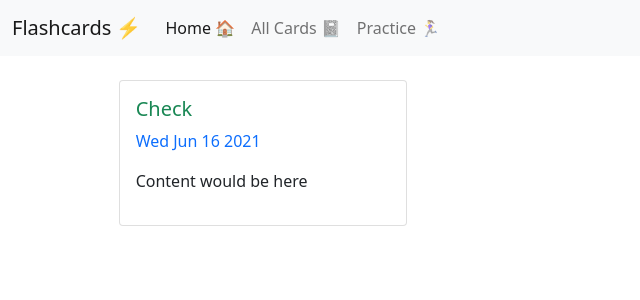
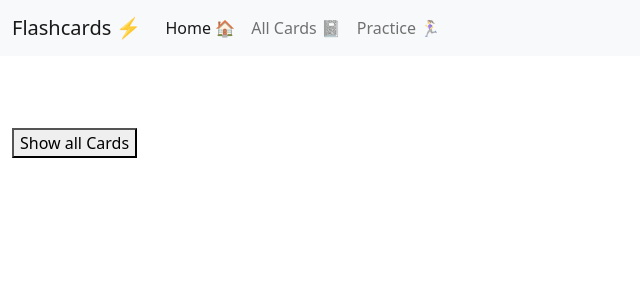
Before and after one commit to ar-boop/flashcards, an Angular app: page /allcards in a window 1280 px wide. Shown: the top 300 px of the page, without its empty margins (0-640 px from the left). Built offline with nearby package versions, Linux system fonts and the light colour scheme.

Commit message:
added get all cards

```diff
--- a/package.json
+++ b/package.json
@@ -21,6 +21,7 @@
     "@angular/platform-browser-dynamic": "~12.0.2",
     "@angular/router": "~12.0.2",
     "bootstrap": "^5.0.1",
+    "cors": "^2.8.5",
     "express": "^4.17.1",
     "path": "^0.12.7",
     "rxjs": "~6.6.0",
--- a/server.js
+++ b/server.js
@@ -1,9 +1,12 @@
 //Install express server
 const express = require('express');
 const path = require('path');
+const cors = require('cors');
 
 const app = express();
 
+
+app.use(cors())
 // Serve only the static files form the dist directory
 app.use(express.static('./dist/flashcards-f'));
 
--- a/src/app/all-cards/all-cards.component.html
+++ b/src/app/all-cards/all-cards.component.html
@@ -1,10 +1,17 @@
 <br>
 <div class="container-fluid offset-md-1">
-    <div class="card" style="width: 18rem;">
-        <div class="card-body">
-          <h5 class="card-title text-success">{{card.title}}</h5>
-          <p class="card-text text-primary">{{card.created_on}}</p>
-          <p>{{card.content}}</p>
-        </div>
+  <div class="card" style="width: 18rem;" *ngFor="let card of checkString">
+    <div class="card-body">
+      <!-- <h5 class="card-title text-success">{{card.title}}</h5>
+      <p class="card-text text-primary">{{card.created_on}}</p>
+      <p>{{card.content}}</p> -->
+      {{card | json }}
+
     </div>
+  </div> <br>
 </div>
+
+<div class="container-fluid">
+  <br>
+  <button type="button" (click)="getAllCards()">Show all Cards </button>
+</div>
--- a/src/app/all-cards/all-cards.component.ts
+++ b/src/app/all-cards/all-cards.component.ts
@@ -1,4 +1,5 @@
 import { Component, OnInit } from '@angular/core';
+import { AllCardsService } from './all-cards.service';
 import { cardContent } from './cardContent';
 
 @Component({
@@ -8,15 +9,35 @@ import { cardContent } from './cardContent';
 })
 export class AllCardsComponent implements OnInit {
 
-  card:cardContent = {
-    title:"Check",
-    content:"Content would be here",
-    created_on: new Date().toDateString()
-  }
 
-  constructor() { }
+
+  constructor(private cs:AllCardsService) { }
 
   ngOnInit(): void {
   }
 
+  checkString!:string
+  errorMessage!:string
+  finshed:boolean=false
+  card:cardContent = {
+    cardId:0,
+    title:'',
+    content:'',
+    created_on:''
+  }
+
+  getAllCards(){
+    const sub = this.cs.getCards().subscribe(
+      response =>{ this.checkString = response
+      },
+
+      error => { this.errorMessage = error.error.message
+        sub.unsubscribe()
+      },
+
+      () => { this.finshed=true
+        console.log("finished")
+      }
+    )
+  }
 }
--- a/src/app/all-cards/all-cards.service.ts
+++ b/src/app/all-cards/all-cards.service.ts
@@ -1,9 +1,15 @@
 import { Injectable } from '@angular/core';
-
+import { HttpClient } from '@angular/common/http'
+import { Observable } from 'rxjs';
+import { retry } from 'rxjs/operators'
 @Injectable({
   providedIn: 'root'
 })
 export class AllCardsService {
 
-  constructor() { }
+  constructor(private http:HttpClient) { }
+
+  getCards():Observable<any>{
+    return this.http.get("http://localhost:8765/fc/cards/all")
+  }
 }
--- a/src/app/all-cards/cardContent.ts
+++ b/src/app/all-cards/cardContent.ts
@@ -1,4 +1,5 @@
 export class cardContent{
+    cardId!:number
     title!:string;
     content!:string;
     created_on!:string;
--- a/src/app/app.module.ts
+++ b/src/app/app.module.ts
@@ -6,6 +6,7 @@ import { AppComponent } from './app.component';
 import { HomeComponent } from './home/home.component';
 import { AllCardsComponent } from './all-cards/all-cards.component';
 import { AllCardsService } from './all-cards/all-cards.service';
+import { HttpClientModule } from '@angular/common/http';
 
 @NgModule({
   declarations: [
@@ -15,7 +16,8 @@ import { AllCardsService } from './all-cards/all-cards.service';
   ],
   imports: [
     BrowserModule,
-    AppRoutingModule
+    AppRoutingModule,
+    HttpClientModule
   ],
   providers: [AllCardsService],
   bootstrap: [AppComponent]
--- a/src/index.html
+++ b/src/index.html
@@ -2,7 +2,7 @@
 <html lang="en">
 <head>
   <meta charset="utf-8">
-  <title>FlashcardsF</title>
+  <title>Flashcards</title>
   <base href="/">
   <meta name="viewport" content="width=device-width, initial-scale=1">
   <link rel="icon" type="image/x-icon" href="favicon.ico">
```
Also changed, not shown: 1 other file (tests, documents, lock files or other folders).
